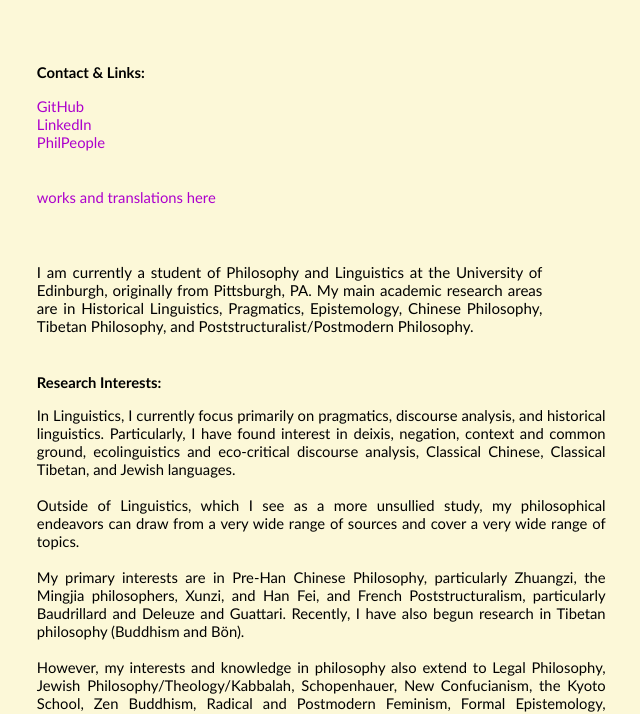
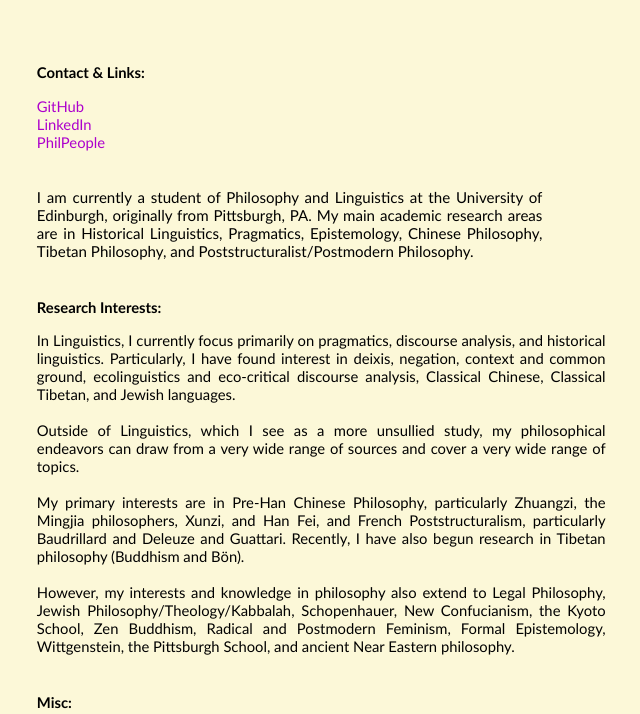
Before and after one commit to zj-rubin/zj-rubin.github.io, a plain HTML site: page index.html in a window 1280 px wide. Shown: the part 92-806 px from the top of the page, without its empty margins (77-717 px from the left). Drawn offline with Linux system fonts and the light colour scheme.

Commit message:
Remove works link from index.html
Removed the 'works and translations' link section from the contact area.

```diff
--- a/index.html
+++ b/index.html
@@ -69,13 +69,6 @@
       <a href="https://www.linkedin.com/in/z-j-rubin-8b628622a/">LinkedIn</a>
       <br>
       <a href="https://philpeople.org/profiles/z-j-rubin">PhilPeople</a>
-    </p>
-  </h3>
-
-  <!-- New works link placed under Contact & Links -->
-  <h3>
-    <p style="font-family: Gill Sans; font-size: 14.8px; font-weight: normal; width: 45%; margin-left: 2.8cm; margin-bottom: 1.5cm; margin-top: 0.5cm; text-align: justify">
-      <a href="https://zj-rubin.github.io/works/">works and translations here</a>
     </p>
   </h3>
 
```
